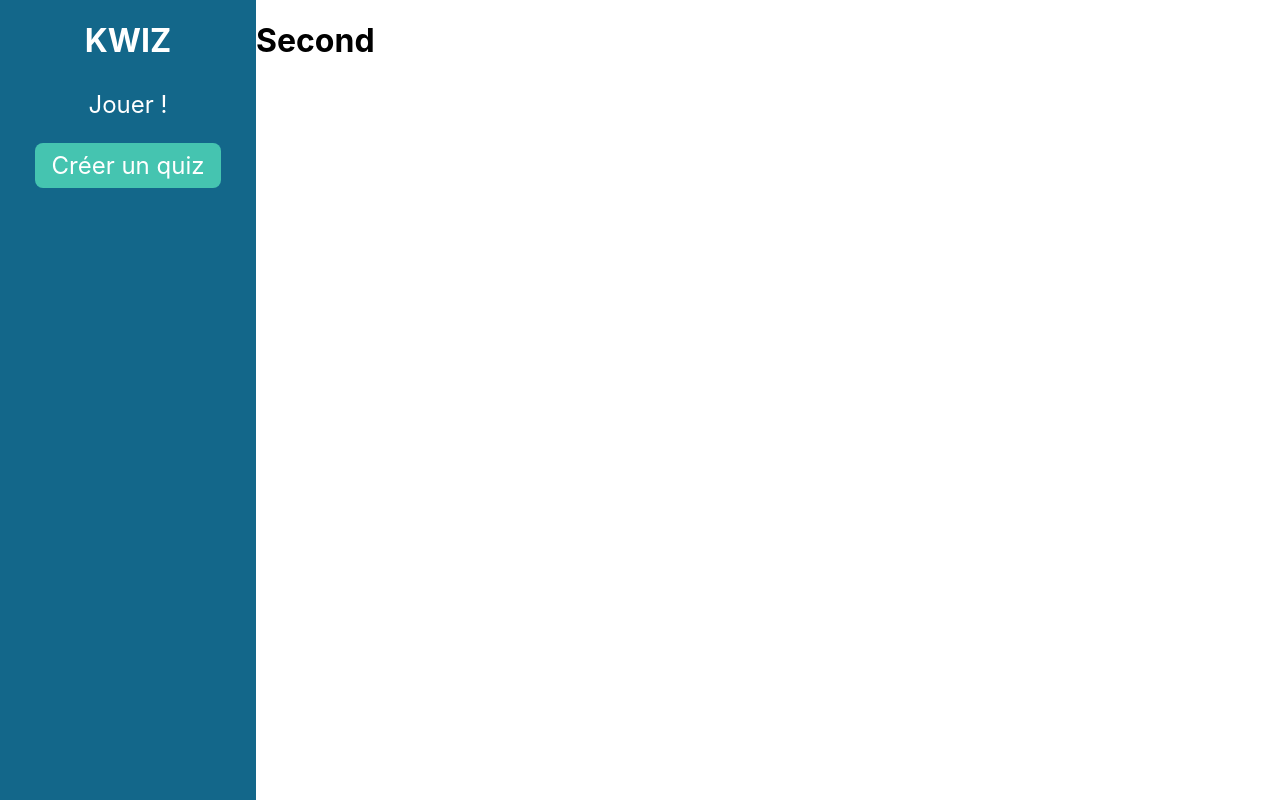
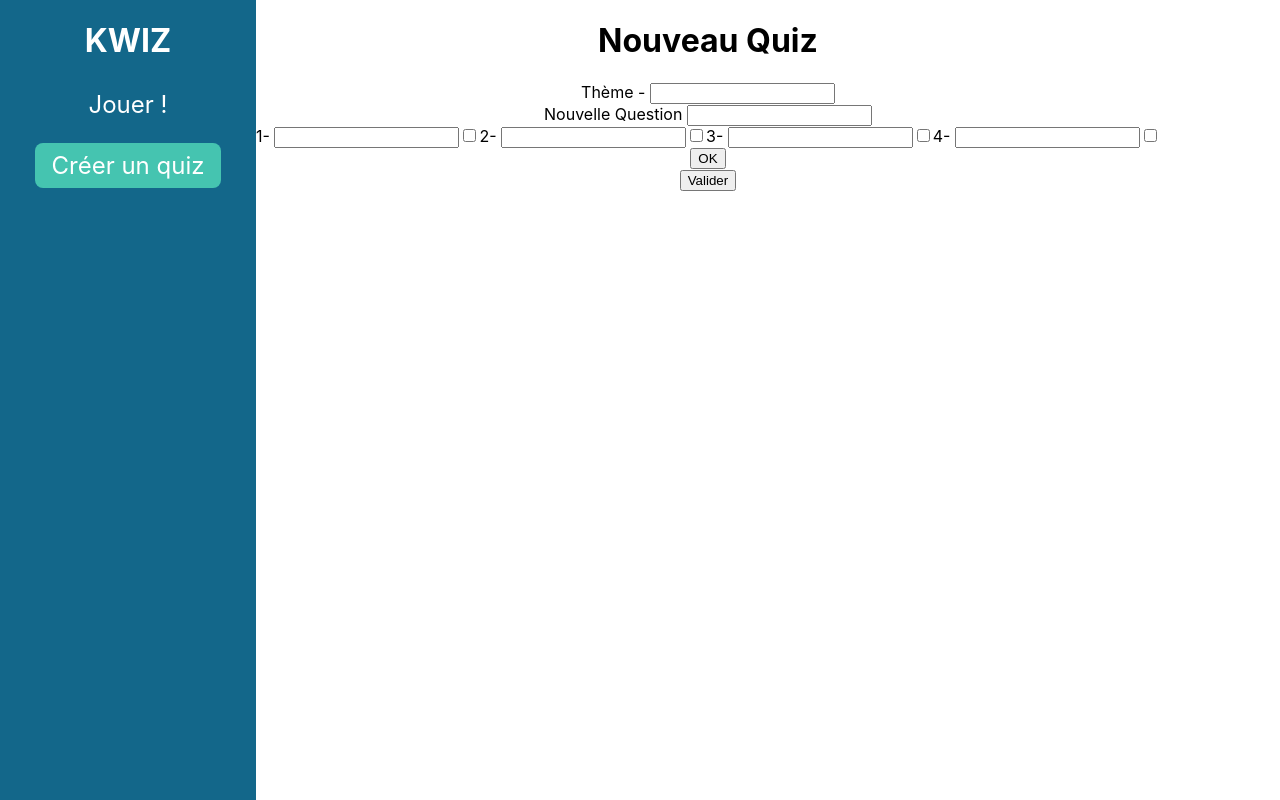
Before and after one commit to wwwazz333/KWIZ_react, a React (Create React App) app: page /create_quiz in a window 1280 px wide. Built offline with nearby package versions, Linux system fonts and the light colour scheme.

Commit message:
start quiz create

```diff
--- /dev/null
+++ b/src/pages/create_quiz/create_quiz_page.css
@@ -0,0 +1,6 @@
+#create-page form {
+	display: flex;
+	flex-direction: column;
+	align-items: center;
+	justify-content: center;
+}
--- a/src/pages/create_quiz/create_quiz_page.tsx
+++ b/src/pages/create_quiz/create_quiz_page.tsx
@@ -1,12 +1,32 @@
 import React from 'react';
 import NavBar from '../../components/navbar/navbar';
+import './create_quiz_page.css';
 
 export default function CreateQuizPage() {
   return (
     <>
       <NavBar />
-      <div>
-        <h1>Second</h1>
+      <div id='create-page'>
+        <h1>Nouveau Quiz</h1>
+        <form action="">
+          <label >Thème - <input type="text" name="nameQuiz" id="nameQuiz" /></label>
+
+          <label >Nouvelle Question <input type="text" name="newQuestion" id="nameQuiz" /></label>
+
+          <div id='answers'>
+            <label >1- <input type="text" name="answer1" id="answer1" /></label><input type="checkbox" name="answer1Good" id="answer1Good" />
+            <label >2- <input type="text" name="answer2" id="answer2" /></label><input type="checkbox" name="answer2Good" id="answer2Good" />
+            <label >3- <input type="text" name="answer3" id="answer3" /></label><input type="checkbox" name="answer3Good" id="answer3Good" />
+            <label >4- <input type="text" name="answer4" id="answer4" /></label><input type="checkbox" name="answer4Good" id="answer4Good" />
+          </div>
+
+          <button>OK</button>
+        </form>
+        {/* TODO : card that sumUp all the questions */}
+
+
+        <button>Valider</button>
+
       </div>
     </>
 
```
